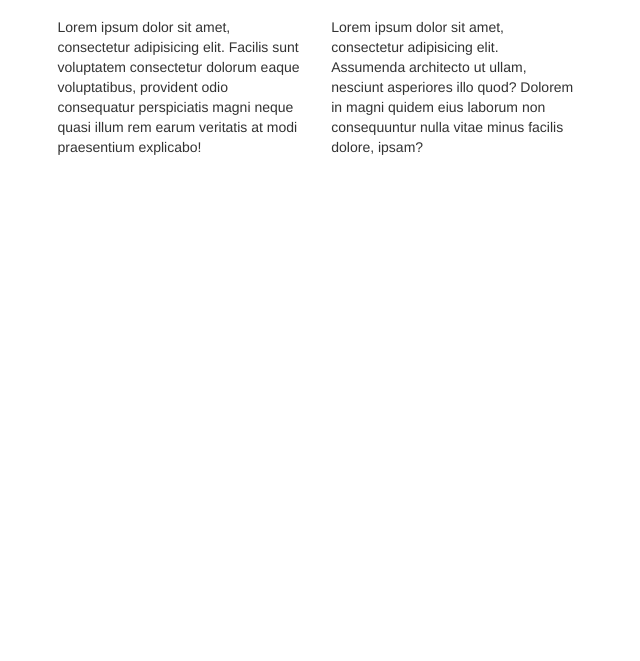
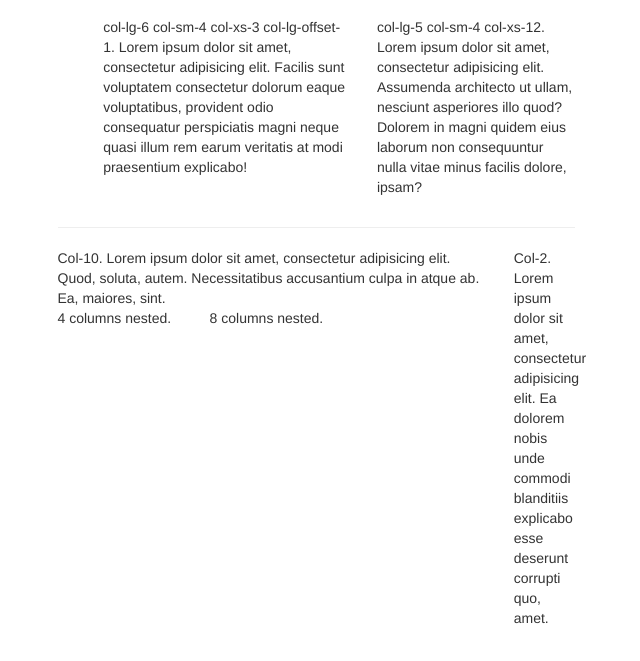
Before and after one commit to danielabar/boot-tuts, a website: page app/lesson2-3.html in a window 1280 px wide. Shown: the part 123-784 px from the top of the page, without its empty margins (415-1055 px from the left). Drawn offline with nearby package versions, Linux system fonts and the light colour scheme; files that its build step writes are made by us from their sources.

Commit message:
finished lesson2-3 grid system

```diff
--- a/app/lesson2-3.html
+++ b/app/lesson2-3.html
@@ -29,23 +29,39 @@
         <div class="container">
           <div class="row">
 
-            <div class="col-lg-3">
-
-            </div>
+            <div class="col-lg-3"></div>
 
             <div class="col-lg-9">
+
               <div class="page-header">
                 <h1>Lesson 4. <small>New grid system</small></h1>
-              </div>
+              </div><!--//page-header-->
+
               <div class="row">
-                <div class="col-lg-6">
-                  <p>Lorem ipsum dolor sit amet, consectetur adipisicing elit. Facilis sunt voluptatem consectetur dolorum eaque voluptatibus, provident odio consequatur perspiciatis magni neque quasi illum rem earum veritatis at modi praesentium explicabo!</p>
+                <div class="col-lg-6 col-sm-4 col-xs-3 col-lg-offset-1">
+                  <p>col-lg-6 col-sm-4 col-xs-3 col-lg-offset-1. Lorem ipsum dolor sit amet, consectetur adipisicing elit. Facilis sunt voluptatem consectetur dolorum eaque voluptatibus, provident odio consequatur perspiciatis magni neque quasi illum rem earum veritatis at modi praesentium explicabo!</p>
                 </div>
-                <div class="col-lg-6">
-                  <p>Lorem ipsum dolor sit amet, consectetur adipisicing elit. Assumenda architecto ut ullam, nesciunt asperiores illo quod? Dolorem in magni quidem eius laborum non consequuntur nulla vitae minus facilis dolore, ipsam?</p>
+                <div class="col-lg-5 col-sm-4 col-xs-12">
+                  <p>col-lg-5 col-sm-4 col-xs-12. Lorem ipsum dolor sit amet, consectetur adipisicing elit. Assumenda architecto ut ullam, nesciunt asperiores illo quod? Dolorem in magni quidem eius laborum non consequuntur nulla vitae minus facilis dolore, ipsam?</p>
                 </div>
-              </div>
-            </div>
+              </div><!--//row-->
+
+              <hr>
+
+              <div class="row">
+                <div class="col-lg-2 col-lg-push-10">
+                  Col-2. Lorem ipsum dolor sit amet, consectetur adipisicing elit. Ea dolorem nobis unde commodi blanditiis explicabo esse deserunt corrupti quo, amet.
+                </div>
+                <div class="col-lg-10 col-lg-pull-2">
+                  Col-10. Lorem ipsum dolor sit amet, consectetur adipisicing elit. Quod, soluta, autem. Necessitatibus accusantium culpa in atque ab. Ea, maiores, sint.
+                  <div class="row">
+                    <div class="col-lg-4">4 columns nested.</div>
+                    <div class="col-lg-8">8 columns nested.</div>
+                  </div>
+                </div>
+              </div><!--//row-->
+
+            </div><!--//col-lg-9-->
 
           </div><!--//row-->
         </div><!--//container-->
```
Also changed, not shown: README.md.
